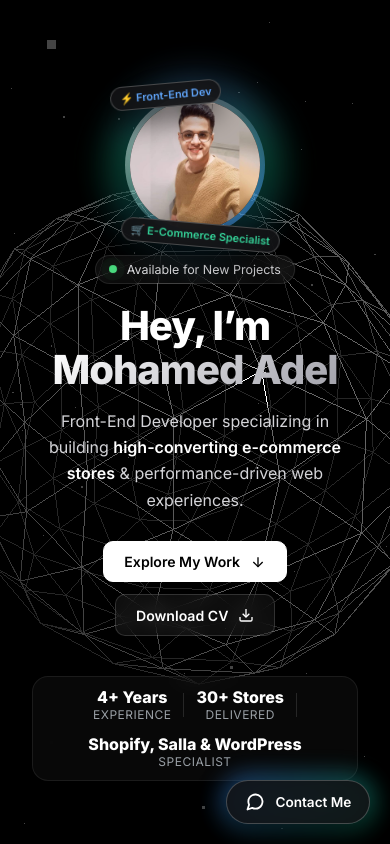
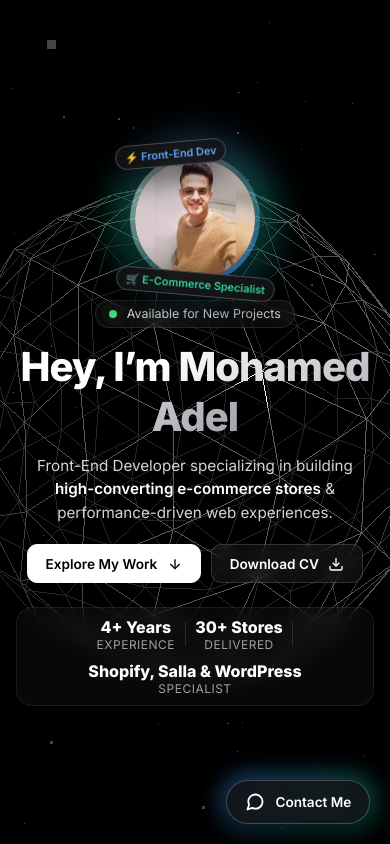
Before and after one commit to MohameAdel/portfolio, a website built with Vite: page index.html in a window 390 px wide. Shown: the top 844 px of the page. Built offline with nearby package versions, Linux system fonts and the light colour scheme; animation ran at ten frames a second.

Commit message:
fix: Resolve stats pill bar clipping on mobile by tuning mobile hero padding and element spacing

```diff
--- a/src/style.css
+++ b/src/style.css
@@ -565,43 +565,51 @@ header, #nav-overlay {
 
 @media (max-width: 768px) {
   #hero {
-    min-height: calc(100vh - 2rem);
-    padding-top: 6.5rem;
-    padding-bottom: 2.5rem;
+    min-height: auto;
+    padding: 3rem 1rem 2rem 1rem !important;
     display: flex;
     align-items: center;
     justify-content: center;
   }
   .hero-content {
-    padding: 0 1rem;
+    padding: 0;
+  }
+  .hero-avatar-wrapper {
+    margin-top: 0;
+    margin-bottom: 1rem;
+  }
+  .hero-avatar-container {
+    width: 130px;
+    height: 130px;
   }
   .hero-status-badge {
     font-size: 0.78rem;
     padding: 0.35rem 0.85rem;
-    margin-bottom: 1.25rem;
+    margin-bottom: 0.85rem;
     position: relative;
     z-index: 2;
   }
   .hero-content h1 {
-    font-size: 2.5rem;
-    margin-bottom: 1rem;
+    font-size: 2.1rem;
+    margin-bottom: 0.75rem;
+    line-height: 1.25;
   }
   .hero-content .subtitle {
-    font-size: 1rem;
-    margin-bottom: 1.75rem;
-    line-height: 1.65;
+    font-size: 0.95rem;
+    margin-bottom: 1.25rem;
+    line-height: 1.55;
   }
   .hero-actions {
-    margin-bottom: 2.5rem;
-    gap: 0.75rem;
+    margin-bottom: 1.5rem;
+    gap: 0.6rem;
   }
   .hero-btn {
-    padding: 0.7rem 1.25rem;
-    font-size: 0.88rem;
+    padding: 0.65rem 1.1rem;
+    font-size: 0.85rem;
   }
   .hero-stats {
-    gap: 0.75rem;
-    padding: 0.65rem 1rem;
+    gap: 0.6rem;
+    padding: 0.55rem 0.85rem;
   }
 }
 
@@ -612,7 +620,7 @@ header, #nav-overlay {
 
 @media (max-width: 768px) {
   #home-view > section {
-    padding: 4rem 1rem 2.5rem 1rem;
+    padding: 8rem 1rem 2.5rem 1rem;
     min-height: auto;
   }
 }
```
